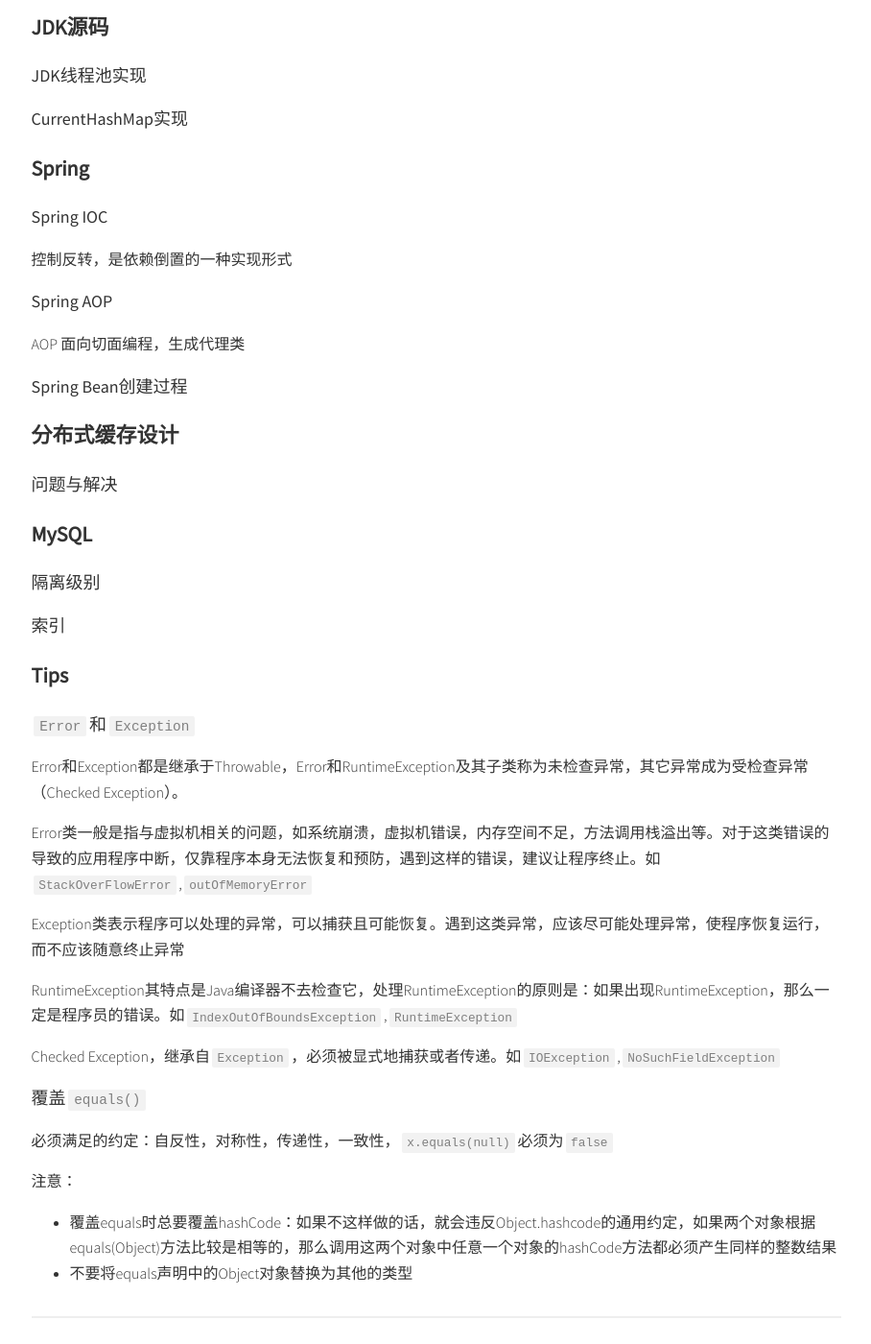
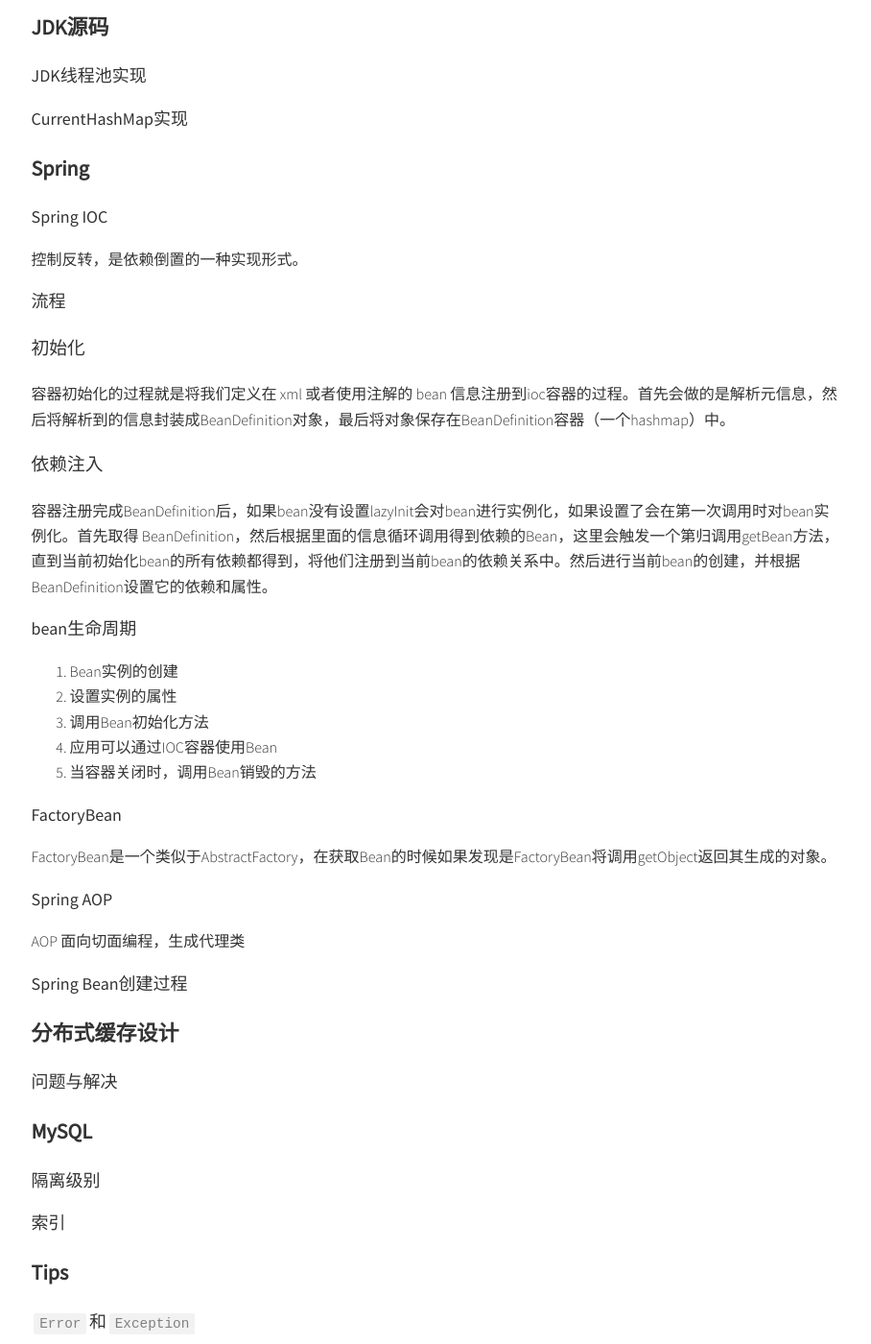
Before and after one commit to summer00/summer00.github.io, a Jekyll site: the page built from _posts/2018-08-09-interview-tips.md, in a window 1280 px wide and 1400 px high, scrolled down 744 px. Shown: the whole window at 96% size, without its empty margins (185-1093 px from the left). Built offline with Jekyll 4.4.1, drawn with Linux system fonts in a browser that asks for light colours; comment, search, counter and statistics services are not loaded; some of the changed text lies outside the part shown.

Commit message:
spring ioc

```diff
--- a/_posts/2018-08-09-interview-tips.md
+++ b/_posts/2018-08-09-interview-tips.md
@@ -28,7 +28,29 @@ categories: [summary]
 
 ## Spring IOC
 
-控制反转，是依赖倒置的一种实现形式
+控制反转，是依赖倒置的一种实现形式。
+
+## 流程
+
+### 初始化
+
+容器初始化的过程就是将我们定义在 xml 或者使用注解的 bean 信息注册到ioc容器的过程。首先会做的是解析元信息，然后将解析到的信息封装成BeanDefinition对象，最后将对象保存在BeanDefinition容器（一个hashmap）中。
+
+### 依赖注入
+
+容器注册完成BeanDefinition后，如果bean没有设置lazyInit会对bean进行实例化，如果设置了会在第一次调用时对bean实例化。首先取得 BeanDefinition，然后根据里面的信息循环调用得到依赖的Bean，这里会触发一个第归调用getBean方法，直到当前初始化bean的所有依赖都得到，将他们注册到当前bean的依赖关系中。然后进行当前bean的创建，并根据BeanDefinition设置它的依赖和属性。
+
+## bean生命周期
+
+1. Bean实例的创建
+2. 设置实例的属性
+3. 调用Bean初始化方法
+4. 应用可以通过IOC容器使用Bean
+5. 当容器关闭时，调用Bean销毁的方法
+
+## FactoryBean
+
+FactoryBean是一个类似于AbstractFactory，在获取Bean的时候如果发现是FactoryBean将调用getObject返回其生成的对象。
 
 ## Spring AOP
 
@@ -69,3 +91,33 @@ Checked Exception，继承自`Exception`，必须被显式地捕获或者传递
 
 * 覆盖equals时总要覆盖hashCode：如果不这样做的话，就会违反Object.hashcode的通用约定，如果两个对象根据equals(Object)方法比较是相等的，那么调用这两个对象中任意一个对象的hashCode方法都必须产生同样的整数结果
 * 不要将equals声明中的Object对象替换为其他的类型
+
+# 微服务
+
+## 什么是
+
+微服务是一系列实现不同功能的服务。多个实现特定功能的服务组成一个系统，互相之间通过轻量级的传输协议协作完成功能任务。不同的微服务运行在自己的进程中，互相不干扰。
+
+## 优点
+
+* 高内聚，易于开发和维护
+* 体积小，启动速度快
+* 可以部分更新
+* 一般采用DevOps方式实现自动化部署，简化部署的流程
+* 每个微服务对运行的需求不同，可以按需分配资源
+* 相对独立，采用接口的形式暴露数据，所以可以使用不同的技术开发
+
+## 挑战
+
+* 基础设施建设，增加开发成本
+* 运维要求高
+* 接口调整需要较高的开发成本
+* 若使用不同技术开发，有重复工作
+* 分布式系统的复杂性
+
+## 设计原则
+
+* 单一职责
+* 轻量级，通用性通信协议
+* 服务自治
+* 接口明确
```
